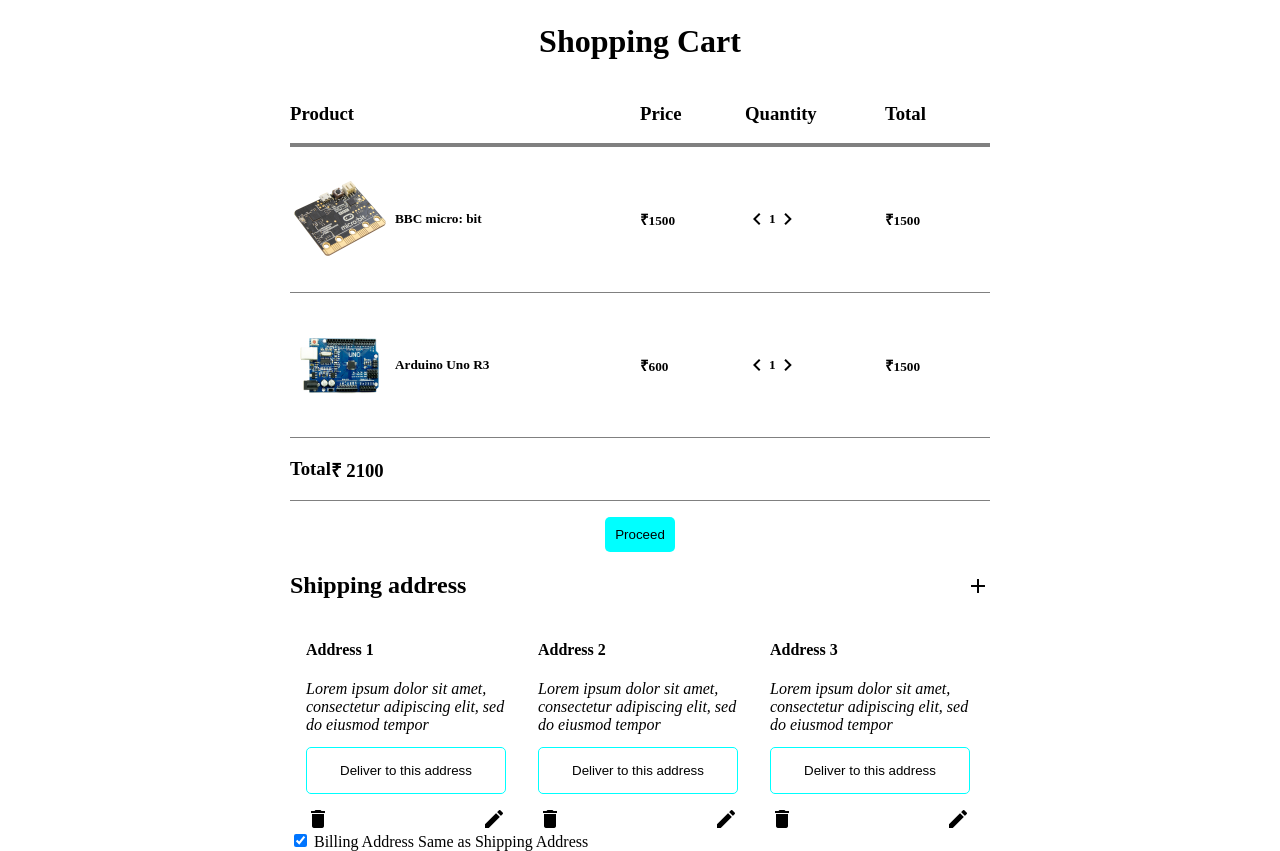
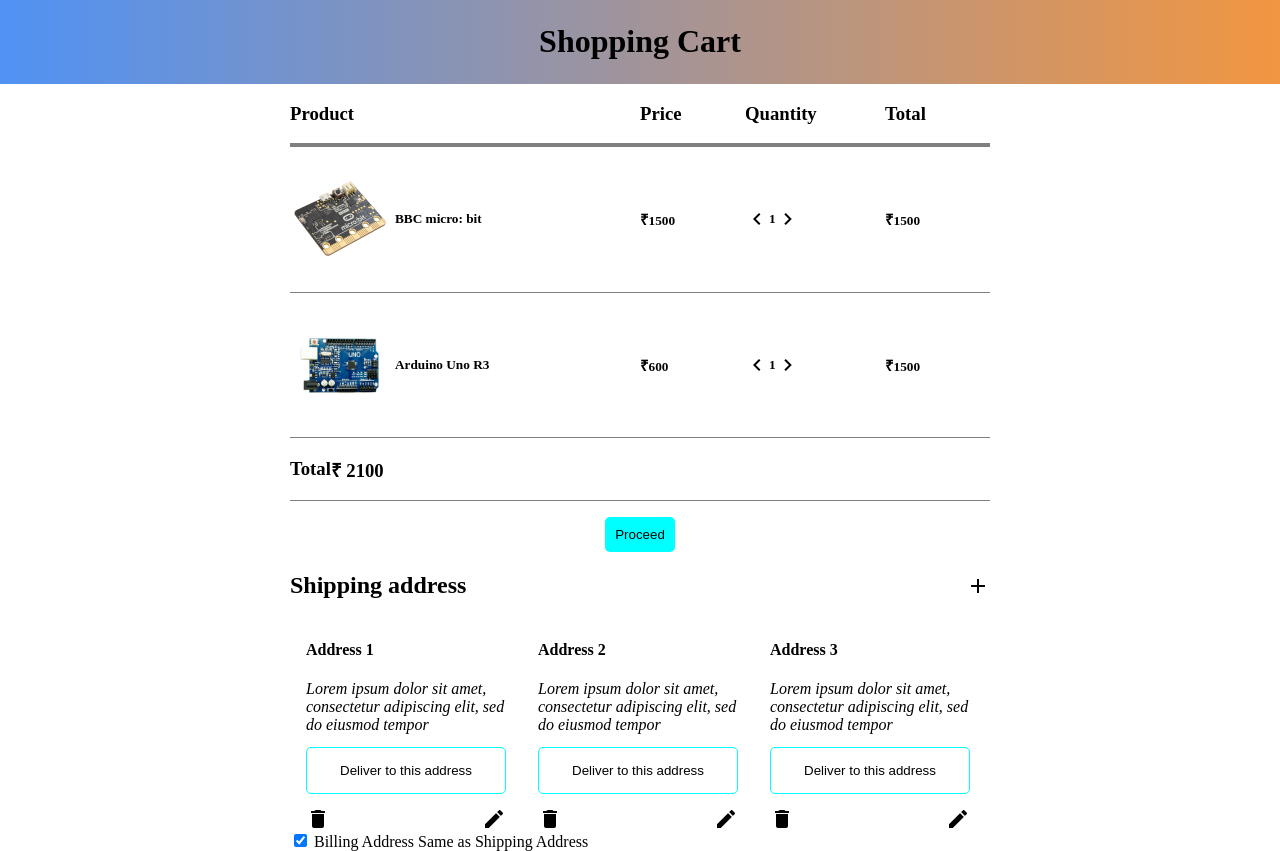
Before and after one commit to rashmi-yadav/iodpartsAssignment, a plain HTML site: page index.html in a window 1280 px wide. Drawn offline with nearby package versions, Linux system fonts and the light colour scheme.

Commit message:
fixed header

```diff
--- a/style.css
+++ b/style.css
@@ -13,7 +13,10 @@ body{
     padding:2px;
     top:0;
     position: sticky;
-    z-index: 999999;
+    z-index: 9;
+    /* background-color: white; */
+    background: linear-gradient(to right, #5092f4, #f29641);
+
 }
 .shadow{
     box-shadow: 0 3px 5px rgba(57, 63, 72, 0.3);
@@ -26,6 +29,7 @@ body{
     width:700px;
     height:fit-content;
 }
+
 
 .product-header{
     display:flex;
```
